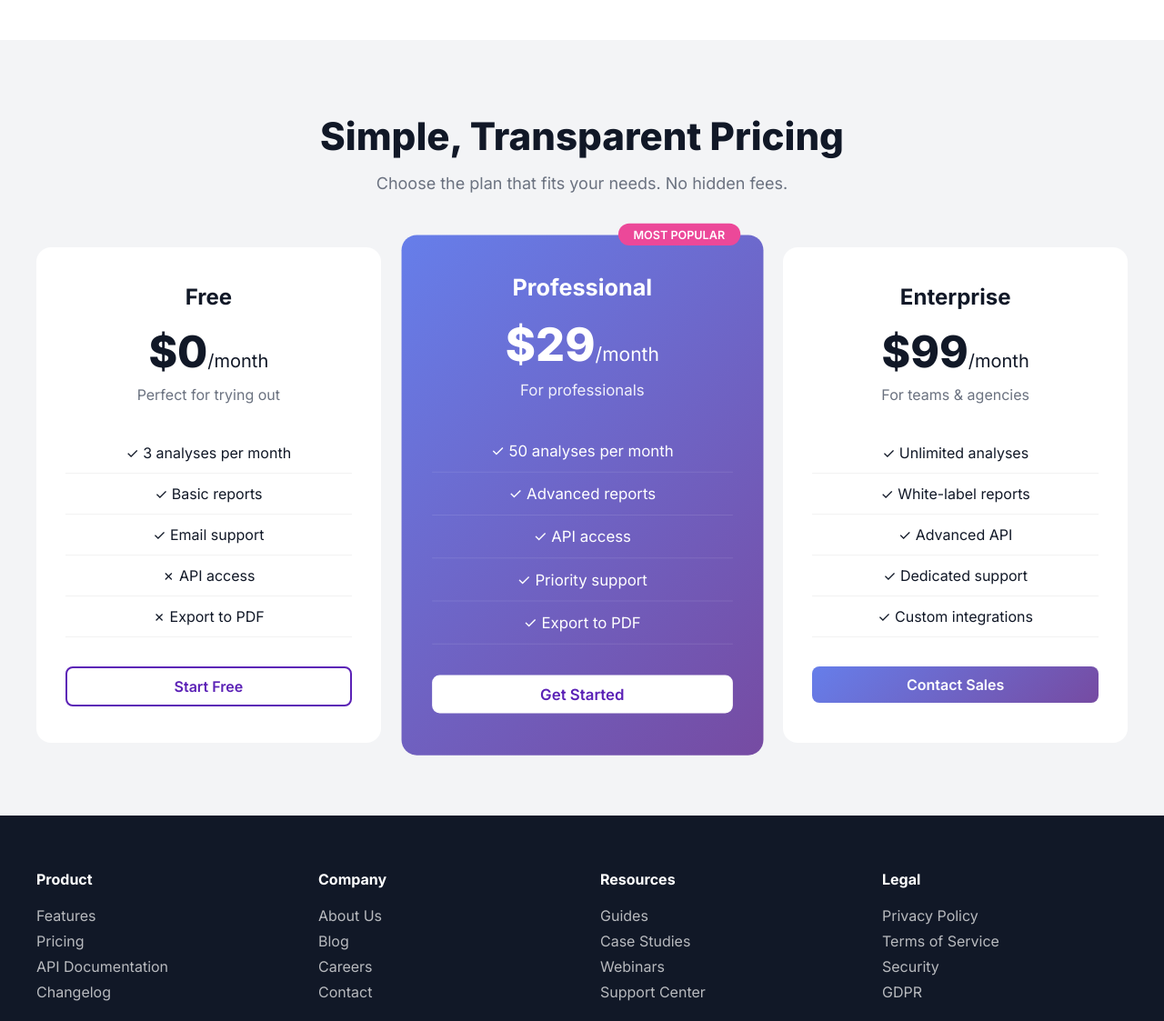
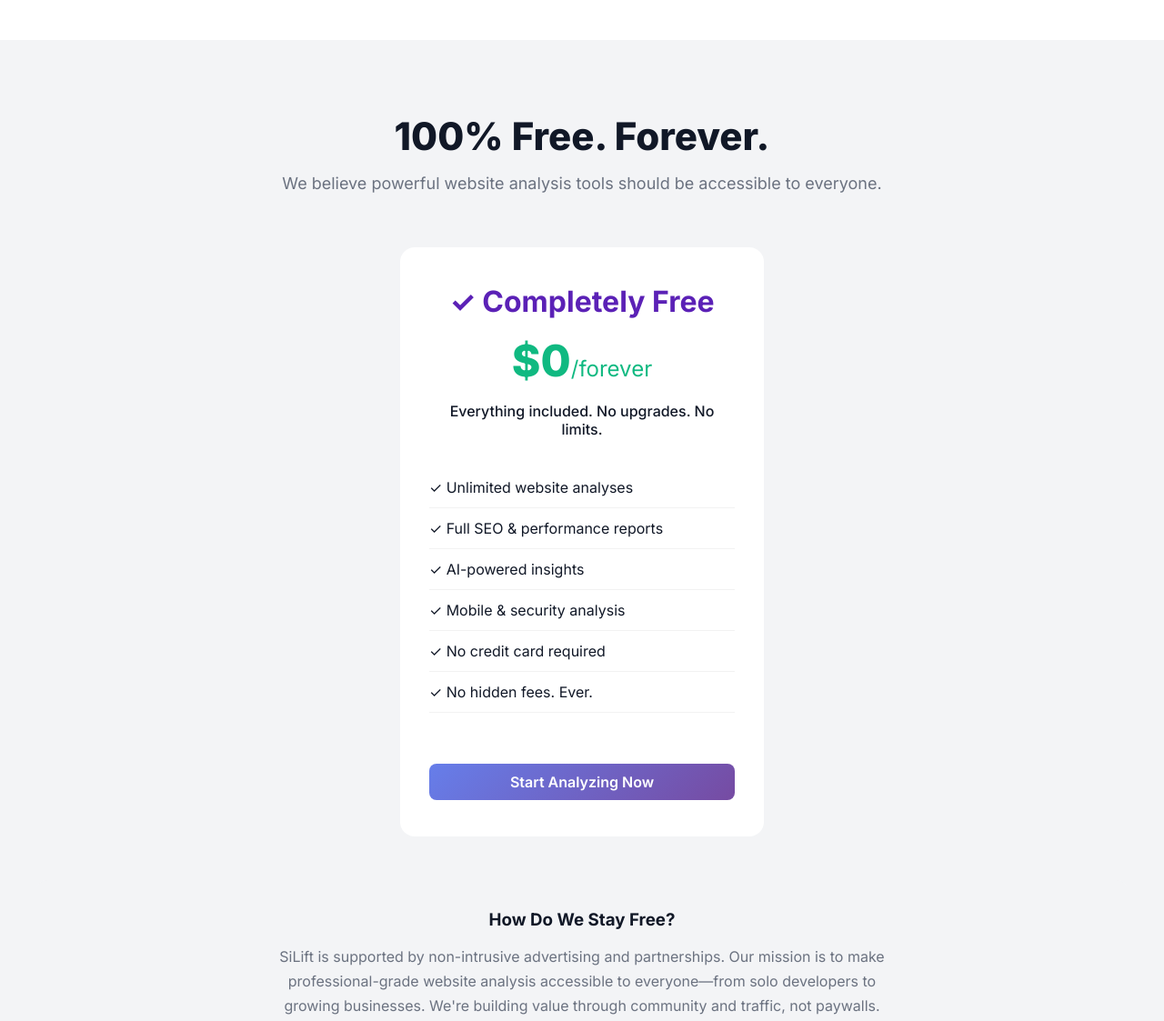
Before and after one commit to Sonnysunsunsun/website-analyzer, a website: page public/index.html in a window 1280 px wide. Shown: the part 1620-2743 px from the top of the page at 91% size. Drawn offline with Linux system fonts and the light colour scheme.

Commit message:
Transform to 100% free ad-supported model - remove all pricing tiers

```diff
--- a/public/index.html
+++ b/public/index.html
@@ -823,9 +823,8 @@
             </a>
             <div class="nav-links">
                 <a href="#features" class="nav-link">Features</a>
-                <a href="#pricing" class="nav-link">Pricing</a>
-                <a href="/login" class="btn btn-outline">Login</a>
-                <a href="/signup" class="btn btn-primary">Start Free</a>
+                <a href="#about" class="nav-link">About</a>
+                <a href="/dashboard" class="btn btn-primary">Analyze Now</a>
             </div>
         </div>
     </nav>
@@ -833,8 +832,8 @@
     <section class="hero">
         <div class="hero-container">
             <div class="hero-content">
-                <h1>Analyze Any Website in Seconds</h1>
-                <p>Get instant insights on SEO, performance, security, and mobile optimization with SiLift's AI-powered analysis engine</p>
+                <h1>Analyze Any Website in Seconds - 100% Free</h1>
+                <p>Get instant insights on SEO, performance, security, and mobile optimization with SiLift's AI-powered analysis engine. No credit card required. Unlimited analyses.</p>
 
                 <div class="trial-form">
                     <div class="trial-input-group">
@@ -959,56 +958,35 @@
         </div>
     </section>
 
-    <section class="pricing" id="pricing">
+    <section class="pricing" id="about">
         <div class="container">
             <div class="section-header">
-                <h2>Simple, Transparent Pricing</h2>
-                <p>Choose the plan that fits your needs. No hidden fees.</p>
+                <h2>100% Free. Forever.</h2>
+                <p>We believe powerful website analysis tools should be accessible to everyone.</p>
             </div>
 
             <div class="pricing-grid">
-                <div class="pricing-card">
-                    <h3>Free</h3>
-                    <div class="price">$0<span>/month</span></div>
-                    <p style="color: var(--gray);">Perfect for trying out</p>
-                    <ul class="pricing-features">
-                        <li>✓ 3 analyses per month</li>
-                        <li>✓ Basic reports</li>
-                        <li>✓ Email support</li>
-                        <li>✗ API access</li>
-                        <li>✗ Export to PDF</li>
+                <div class="pricing-card" style="max-width: 400px; margin: 0 auto;">
+                    <h3 style="color: var(--primary); font-size: 2rem;">✓ Completely Free</h3>
+                    <div class="price" style="font-size: 3rem; color: var(--success);">$0<span style="font-size: 1.5rem;">/forever</span></div>
+                    <p style="color: var(--dark); font-weight: 500; margin: 1rem 0;">Everything included. No upgrades. No limits.</p>
+                    <ul class="pricing-features" style="text-align: left;">
+                        <li>✓ Unlimited website analyses</li>
+                        <li>✓ Full SEO & performance reports</li>
+                        <li>✓ AI-powered insights</li>
+                        <li>✓ Mobile & security analysis</li>
+                        <li>✓ No credit card required</li>
+                        <li>✓ No hidden fees. Ever.</li>
                     </ul>
-                    <a href="/signup" class="btn btn-outline" style="width: 100%;">Start Free</a>
+                    <a href="/dashboard" class="btn btn-primary" style="width: 100%; margin-top: 1.5rem;">Start Analyzing Now</a>
                 </div>
+            </div>
 
-                <div class="pricing-card featured">
-                    <span class="pricing-badge">MOST POPULAR</span>
-                    <h3>Professional</h3>
-                    <div class="price">$29<span>/month</span></div>
-                    <p style="opacity: 0.9;">For professionals</p>
-                    <ul class="pricing-features">
-                        <li>✓ 50 analyses per month</li>
-                        <li>✓ Advanced reports</li>
-                        <li>✓ API access</li>
-                        <li>✓ Priority support</li>
-                        <li>✓ Export to PDF</li>
-                    </ul>
-                    <a href="/signup?plan=professional" class="btn" style="width: 100%; background: white; color: var(--primary);">Get Started</a>
-                </div>
-
-                <div class="pricing-card">
-                    <h3>Enterprise</h3>
-                    <div class="price">$99<span>/month</span></div>
-                    <p style="color: var(--gray);">For teams & agencies</p>
-                    <ul class="pricing-features">
-                        <li>✓ Unlimited analyses</li>
-                        <li>✓ White-label reports</li>
-                        <li>✓ Advanced API</li>
-                        <li>✓ Dedicated support</li>
-                        <li>✓ Custom integrations</li>
-                    </ul>
-                    <a href="/contact" class="btn btn-primary" style="width: 100%;">Contact Sales</a>
-                </div>
+            <div style="text-align: center; margin-top: 3rem; padding: 2rem; background: var(--light-gray); border-radius: 12px;">
+                <h3 style="margin-bottom: 1rem; color: var(--dark);">How Do We Stay Free?</h3>
+                <p style="max-width: 700px; margin: 0 auto; color: var(--gray); line-height: 1.7;">
+                    SiLift is supported by non-intrusive advertising and partnerships. Our mission is to make professional-grade website analysis accessible to everyone—from solo developers to growing businesses. We're building value through community and traffic, not paywalls.
+                </p>
             </div>
         </div>
     </section>
@@ -1018,9 +996,9 @@
             <div class="footer-section">
                 <h4>Product</h4>
                 <a href="#features">Features</a>
-                <a href="#pricing">Pricing</a>
-                <a href="/docs">API Documentation</a>
-                <a href="/changelog">Changelog</a>
+                <a href="#about">About</a>
+                <a href="/dashboard">Analyze Website</a>
+                <a href="/docs">Documentation</a>
             </div>
 
             <div class="footer-section">
@@ -1084,15 +1062,7 @@
 
                 if (!response.ok) {
                     stopProgressSimulation();
-                    if (response.status === 402) {
-                        showError('Free trial limit reached. Sign up to continue!');
-                        setTimeout(() => {
-                            window.location.href = '/signup';
-                        }, 2000);
-                    } else {
-                        throw new Error(data.message || data.error || 'Analysis failed');
-                    }
-                    return;
+                    throw new Error(data.message || data.error || 'Analysis failed');
                 }
 
                 // Complete progress to 100%
```
